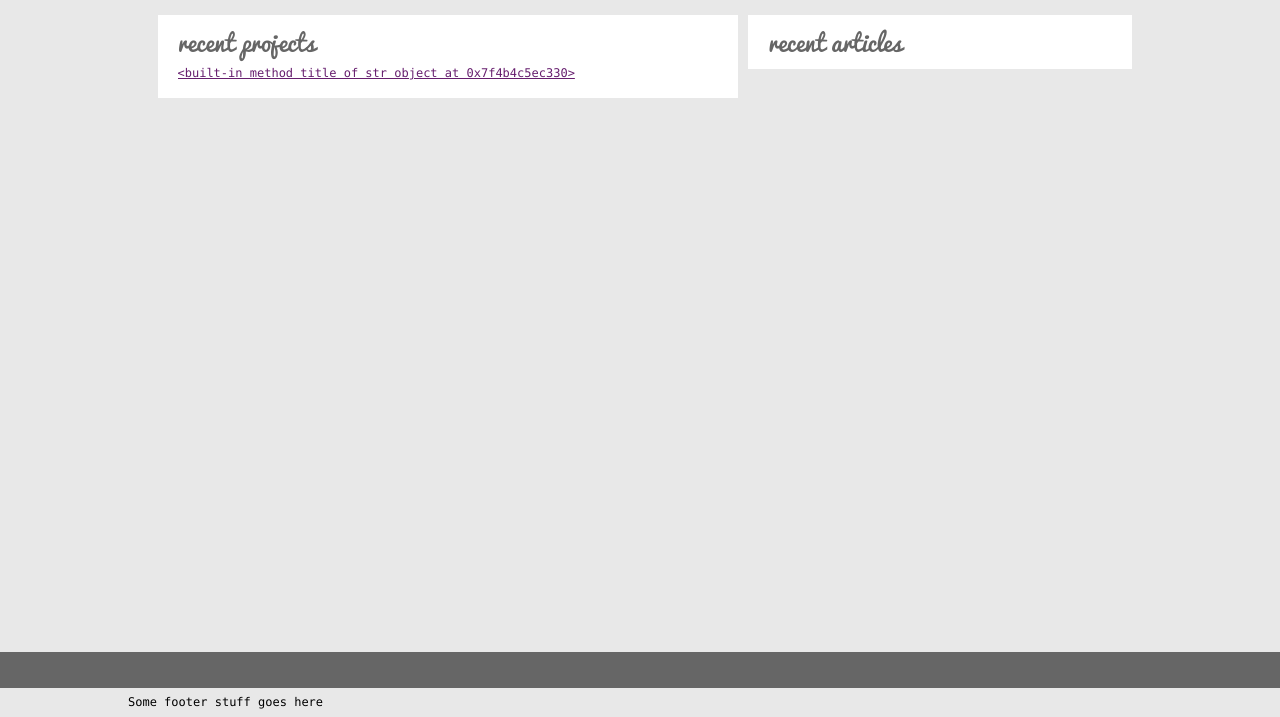
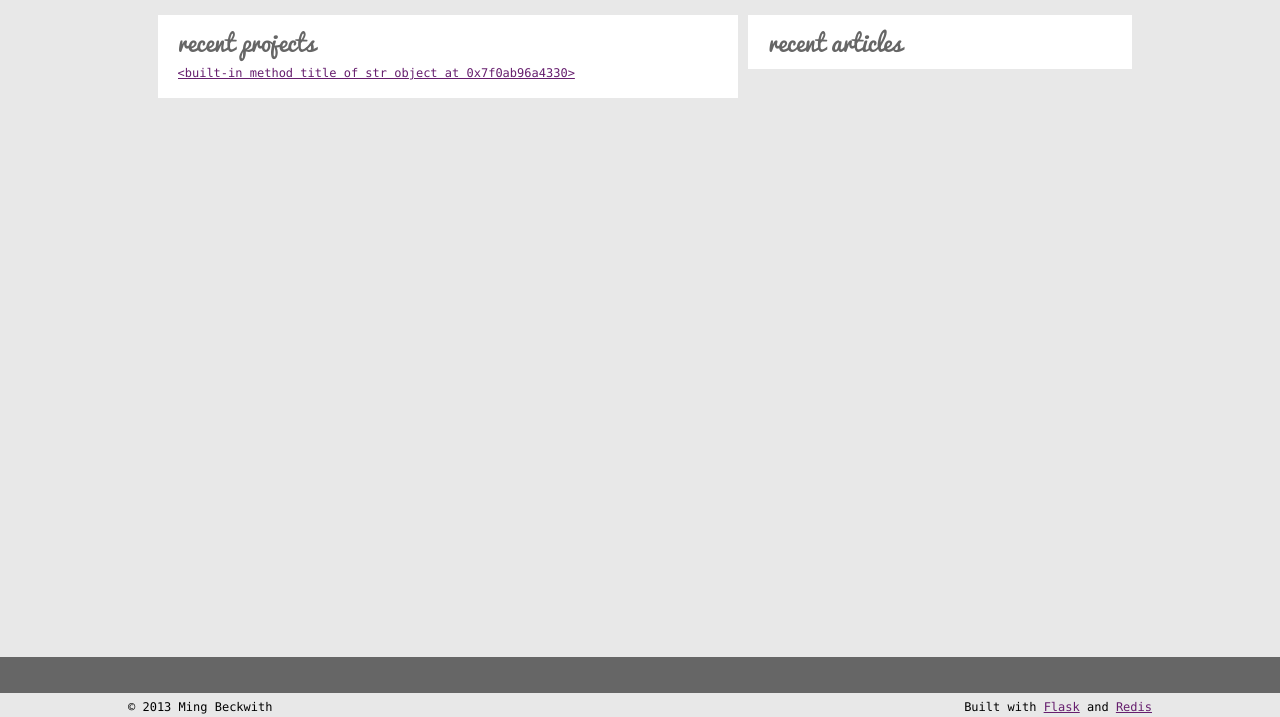
Before and after one commit to mcbex/portfolio, a Flask app: page / in a window 1280 px wide. Shown: the part 83-800 px from the top of the page. Run offline with Flask 2, Linux system fonts and the light colour scheme; data that the repository does not hold is empty; parts of the project's set-up code (start-up, migrations or seed data) failed here and were passed over.

Commit message:
add footer text and styles

```diff
--- a/portfolio/static/css/styles.css
+++ b/portfolio/static/css/styles.css
@@ -87,12 +87,21 @@
     min-height: 60px;
     position: absolute;
     bottom: 0;
+    width: 100%;
 }
 
 footer h6 {
     border-top: 36px solid #666;
     margin: 0 -2000px;
     padding: 5px 2000px;
+}
+
+footer .copyright {
+    float: left;
+}
+
+footer .info {
+    float: right;
 }
 
 /* project page styles */
--- a/portfolio/templates/base.html
+++ b/portfolio/templates/base.html
@@ -51,7 +51,10 @@
 
         <footer>
         {% block footer %}
-            <h6>Some footer stuff goes here</h6>
+            <h6>
+                <span class="copyright">&copy; 2013 Ming Beckwith</span>
+                <span class="info">Built with{{ " " }}<a href="http://flask.pocoo.org/">Flask</a>{{ " " }}and{{ " " }}<a href="http://redis.io/">Redis</a></span>
+            </h6>
         {% endblock %}
         </footer>
 
```
